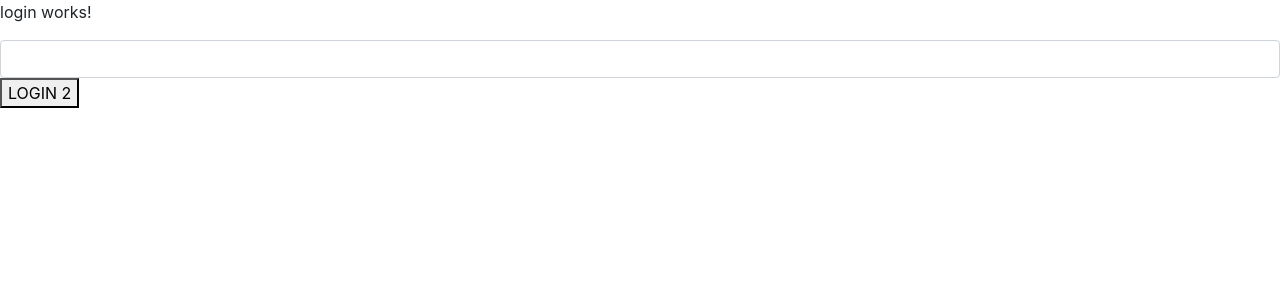
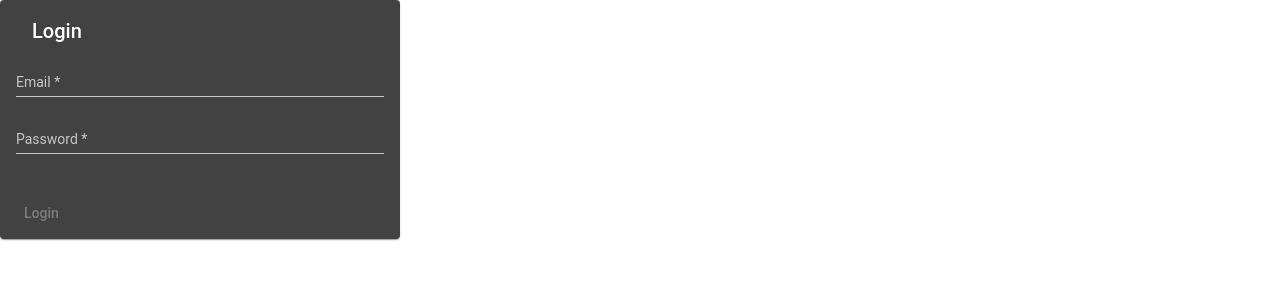
Before and after one commit to jurgenru/curso-angular, an Angular app: page /login in a window 1280 px wide. Shown: the top 300 px of the page. Built offline with nearby package versions, Linux system fonts and the light colour scheme.

Commit message:
login auth

```diff
--- a/src/app/app.routing.ts
+++ b/src/app/app.routing.ts
@@ -12,7 +12,7 @@
   {path: 'pages', loadChildren: () => import('./pages/pages.module').then(m => m.PagesModule)}
 ];
 // el de abajo es para que por defecto este el home
-  // {path: '', redirectTo: 'home', pathMatch: 'full'},
+  // {path: '', redirectTo: 'home', pathMatch: 'full'}()()
   /*{
     path: 'home',
     component: HomeComponent,
--- a/src/app/login/login/login.component.html
+++ b/src/app/login/login/login.component.html
@@ -1,4 +1,49 @@
-<p>login works!</p>
+<mat-card class="example-card">
+  <mat-card-header>
+    <mat-card-title>Login</mat-card-title>
+  </mat-card-header>
+  <mat-card-content>
+    <form #form="ngForm" style="display: flex; flex-direction: column;">
+
+      <mat-form-field>
+        <mat-label>Email</mat-label>
+        <input matInput
+               type="email"
+               required
+               #emailUI="ngModel"
+               ngModel
+               name="email">
+        <div *ngIf="emailUI.invalid && (emailUI.touched || emailUI.dirty)" class="alert alert-danger">
+          <!--con un componente se puede evitar escribir la mayoria de lo de abajo y escribiria solo el nombre y listo-->
+          <div *ngIf="emailUI.errors.required">
+            Email is required
+          </div>
+        </div>
+      </mat-form-field>
+      <mat-form-field>
+        <mat-label>Password</mat-label>
+        <input matInput
+               type="password"
+               required
+               #passwordUI="ngModel"
+               ngModel
+               name="password">
+        <div *ngIf="passwordUI.invalid && (passwordUI.touched || passwordUI.dirty)" class="alert alert-danger">
+          <!--con un componente se puede evitar escribir la mayoria de lo de abajo y escribiria solo el nombre y listo-->
+          <div *ngIf="passwordUI.errors.required">
+            Password is required
+          </div>
+        </div>
+      </mat-form-field>
+
+    </form>
+
+  </mat-card-content>
+  <mat-card-actions>
+    <button mat-button [disabled]="form.invalid" (click)="onLogin(form)">Login</button>
+  </mat-card-actions>
+</mat-card>
+
 
 <!--Primer ejemplo de forms con plantilla sacando directo del ts-->
 <!--<div style="display: flex; flex-direction: column;">
@@ -26,9 +71,9 @@
 </div>-->
 
 <!--Validation con templates-->
-<input class="form-control" type="text" required minlength="3" maxlength="5" ngModel #name="ngModel">
+<!--<input class="form-control" type="text" required minlength="3" maxlength="5" ngModel #name="ngModel">
 <div *ngIf="name.invalid && (name.touched || name.dirty)" class="alert alert-danger">
-  <!--con un componente se puede evitar escribir la mayoria de lo de abajo y escribiria solo el nombre y listo-->
+  &lt;!&ndash;con un componente se puede evitar escribir la mayoria de lo de abajo y escribiria solo el nombre y listo&ndash;&gt;
   <div *ngIf="name.errors.required">
     Name is required
   </div>
@@ -40,7 +85,7 @@
   </div>
 </div>
 
-<button (click)="onLogin2(form)">LOGIN 2</button>
+<button (click)="onLogin2()">LOGIN 2</button>-->
 
 <!--<button routerLink="/pages">LOGIN</button>
 <button (click)="sw = !sw">SW</button>
--- a/src/app/login/login/login.component.scss
+++ b/src/app/login/login/login.component.scss
@@ -0,0 +1,8 @@
+.example-card {
+  max-width: 400px;
+}
+
+.example-header-image {
+  background-image: url('https://material.angular.io/assets/img/examples/shiba1.jpg');
+  background-size: cover;
+}
--- a/src/app/login/login/login.component.ts
+++ b/src/app/login/login/login.component.ts
@@ -1,5 +1,6 @@
 import { Component, OnInit } from '@angular/core';
 import {Router} from '@angular/router';
+import {AuthService} from "../../services/auth.service";
 
 @Component({
   selector: 'app-login',
@@ -10,21 +11,27 @@
 
   sw = true;
 
-  username = '';
-  password = '';
 
-  constructor(private router: Router) { }
+  constructor(private router: Router, private authService: AuthService) { }
 
   ngOnInit(): void {
   }
 
-/*  onLogin(): void{
-    console.log('USERNAME: ', this.username);
-    console.log('PASSWORD: ', this.password);
-  }*/
+  onLogin(form: any): void{
+    console.log('Formulario: ', form.value);
 
-  onLogin2(form): void{
+    this.authService.login(form.value).subscribe(
+      res => {
+        console.log('Login Resp: ', res);
+      },
+      error => {
+        console.log('Login ERROR: ');
+      }
+    );
+  }
+
+/*  onLogin2(): void{
 //    console.log('Variables: ', form.value);
     this.router.navigate(['/pages']);
-  }
+  }*/
 }
--- a/src/app/pages/admin/admin/admin.component.ts
+++ b/src/app/pages/admin/admin/admin.component.ts
@@ -52,6 +52,7 @@
     this.productSubs = this.productService.addProduct(this.productForm.value).subscribe(
       res => {
         console.log('Resp: ', res);
+        this.loadProduct();
       },
       error => {
         console.log('ERROR DE SERVIDOR');
--- /dev/null
+++ b/src/app/services/auth.service.ts
@@ -0,0 +1,15 @@
+import { Injectable } from '@angular/core';
+import {HttpClient} from '@angular/common/http';
+import {Observable} from "rxjs";
+
+@Injectable({
+  providedIn: 'root'
+})
+export class AuthService {
+
+  constructor(private http: HttpClient) { }
+
+  public login(body: any): Observable<any> {
+    return this.http.post('https://identitytoolkit.googleapis.com/v1/accounts:signInWithPassword?key=AIzaSyCFBYXF2bYaZTxX9-lVkSoQ_g_t7MVBEXM', body);
+  }
+}
```
Also changed, not shown: src/app/login/login.module.ts (+21 -6 lines).
